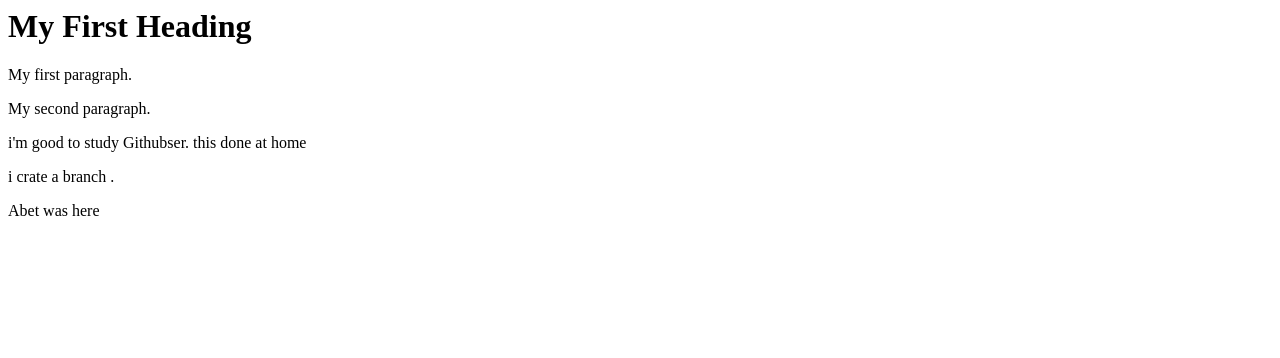
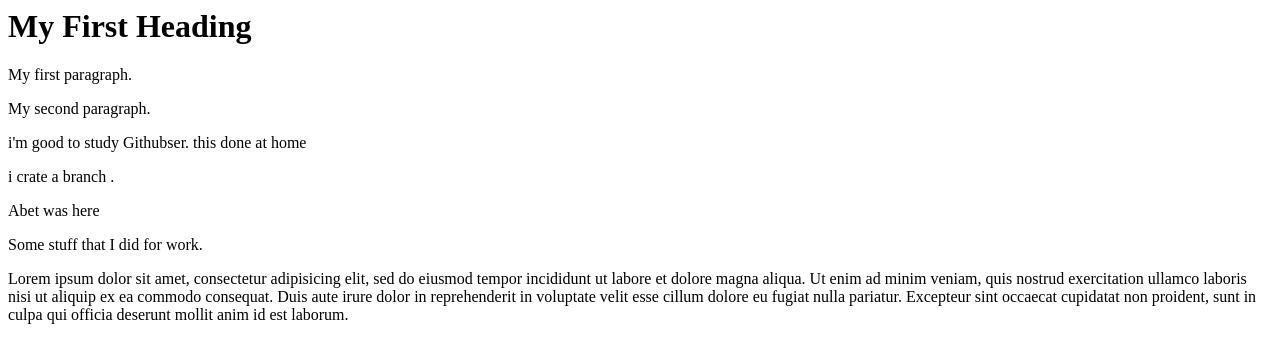
Before and after one commit to NzArchen/Test02, a plain HTML site: page index.html in a window 1280 px wide. Drawn offline with Linux system fonts and the light colour scheme.

Commit message:
second commit

```diff
--- a/index.html
+++ b/index.html
@@ -11,5 +11,13 @@
 
 <p>Abet was here</p>
 
+<p>Some stuff that I did for work.</p>
+<p>Lorem ipsum dolor sit amet, consectetur adipisicing elit, sed do eiusmod
+tempor incididunt ut labore et dolore magna aliqua. Ut enim ad minim veniam,
+quis nostrud exercitation ullamco laboris nisi ut aliquip ex ea commodo
+consequat. Duis aute irure dolor in reprehenderit in voluptate velit esse
+cillum dolore eu fugiat nulla pariatur. Excepteur sint occaecat cupidatat non
+proident, sunt in culpa qui officia deserunt mollit anim id est laborum.</p>
+
 </body>
 </html>
```
